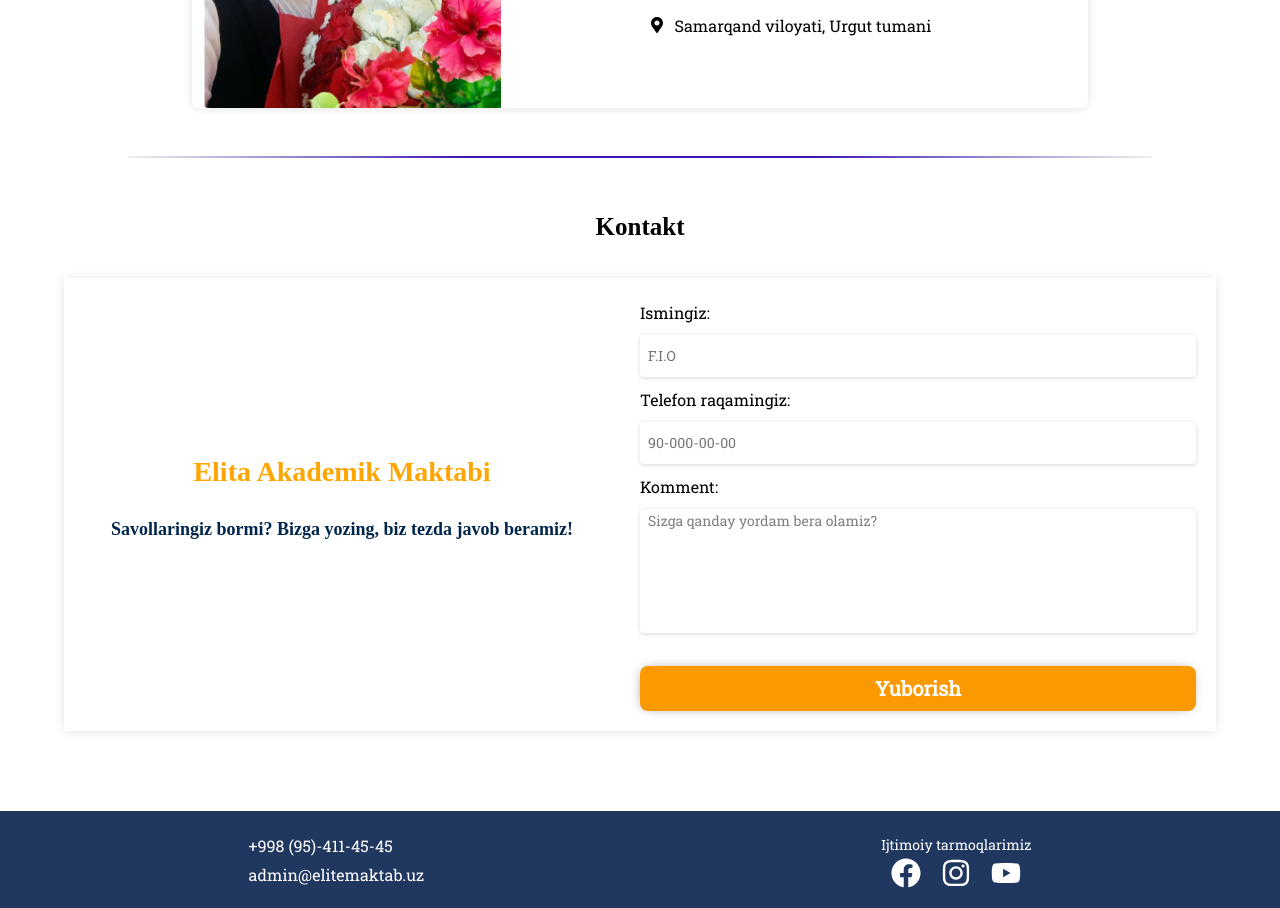
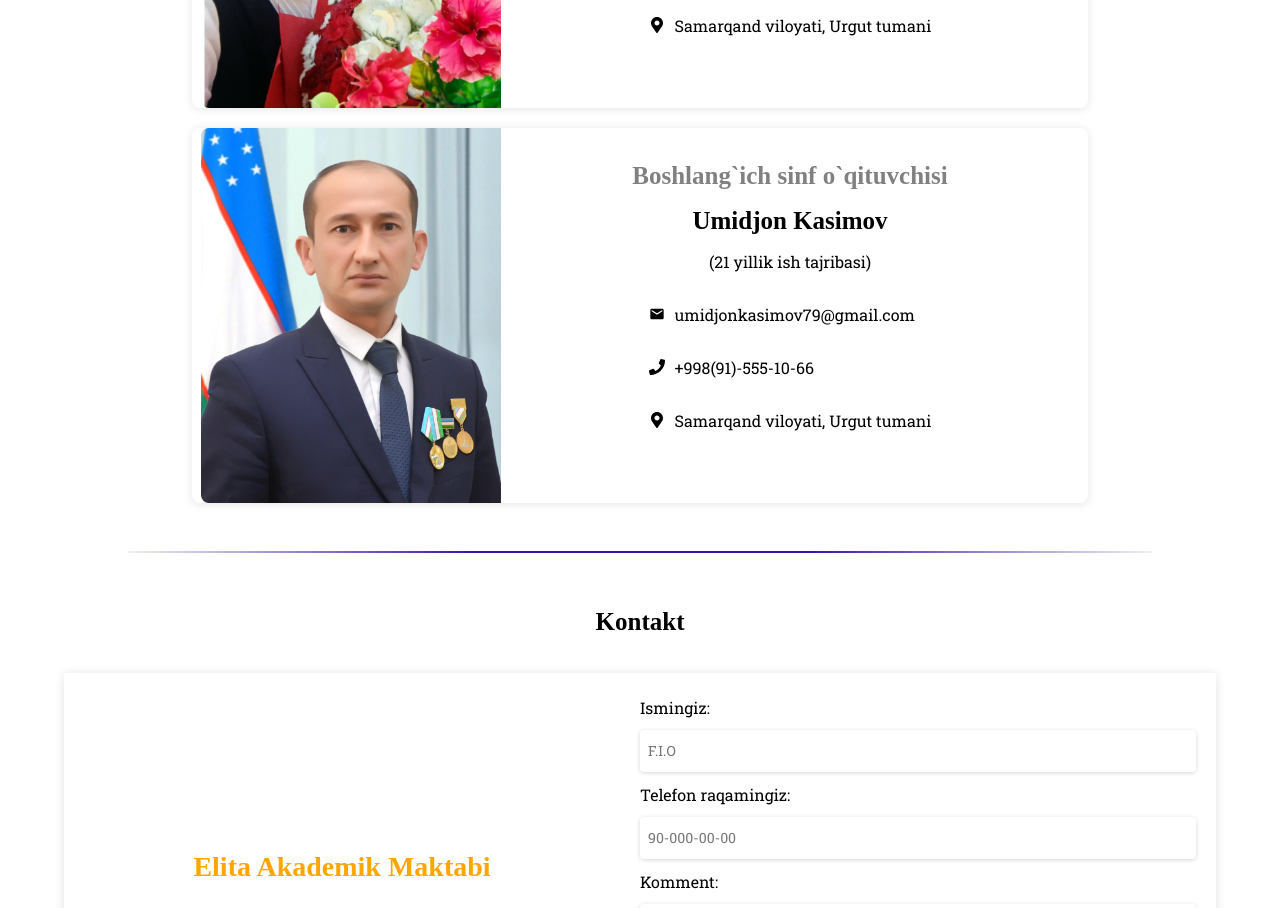
Before and after one commit to khusanmeliev/private_school, a React (Create React App) app: page / in a window 1280 px wide. Shown: the part 5560-6468 px from the top of the page. Built offline with nearby package versions, Linux system fonts and the light colour scheme; a web font is replaced by a local one.

Commit message:
PS-5: added one director

```diff
--- a/src/mock/directors.js
+++ b/src/mock/directors.js
@@ -1,6 +1,7 @@
 import MarufIsoqulov from '../assets/img/maruf_isoqulov.jpg';
 import MahmudGaffarov from '../assets/img/mahmud_gaffarov.jpg';
 import DilfuzaBerdiyeva from '../assets/img/dilfuza_berdiyeva.jpg';
+import UmidjonKasimov from '../assets/img/umidjon_kasimov.jpg';
 
 export const directors = [
   {
@@ -39,4 +40,16 @@ export const directors = [
       phone: '+998(90)-194-15-55',
     },
   },
+  {
+    id: 4,
+    img: UmidjonKasimov,
+    role: 'Boshlang`ich sinf o`qituvchisi',
+    name: 'Umidjon Kasimov',
+    address: 'Samarqand viloyati, Urgut tumani',
+    about: '21 yillik ish tajribasi',
+    contacts: {
+      email: 'umidjonkasimov79@gmail.com',
+      phone: '+998(91)-555-10-66',
+    },
+  },
 ];
```
Also changed, not shown: src/assets/img/umidjon_kasimov.jpg (added).
